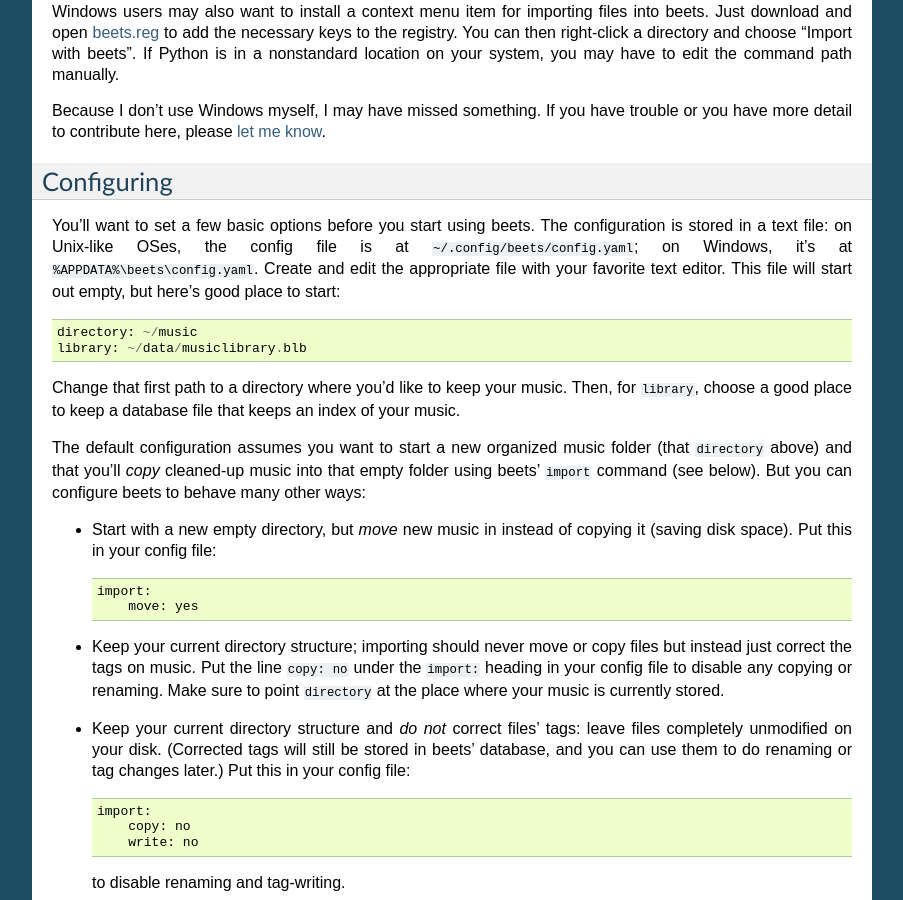
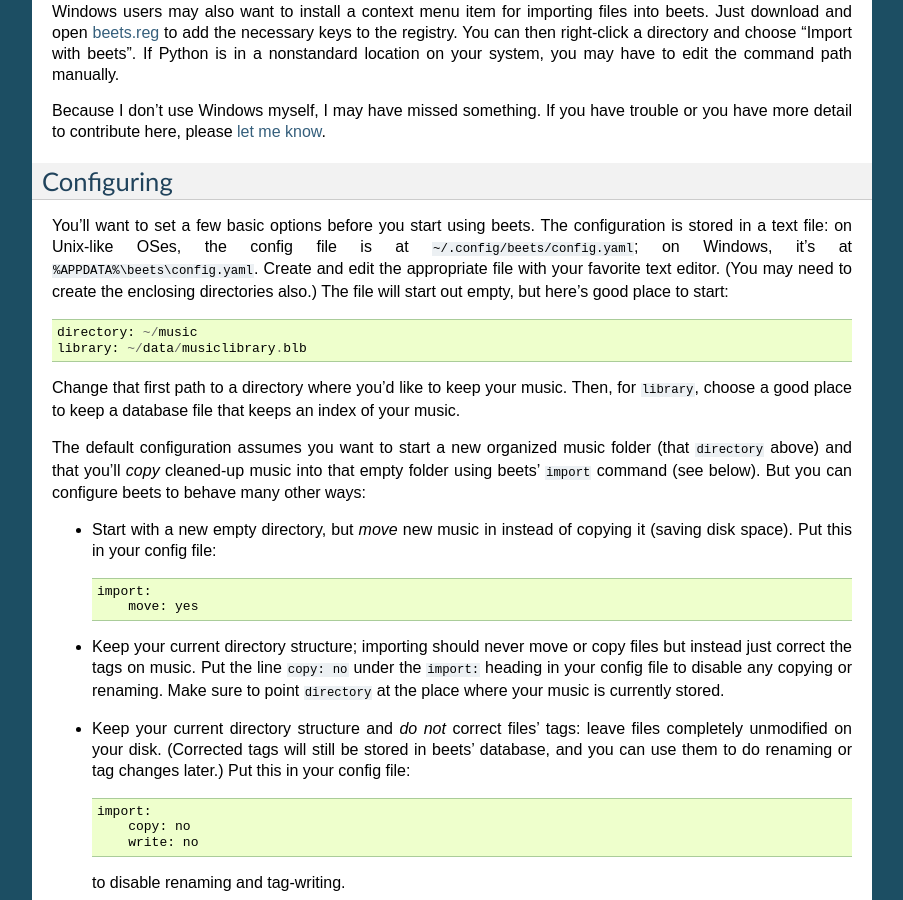
Before and after one commit to google-code-export/beets, a Sphinx documentation site: the page built from docs/guides/main.rst, in a window 1280 px wide and 900 px high, scrolled down 960 px. Shown: the whole window, without its empty margins (198-1101 px from the left). Built offline with Sphinx 7.4.7, drawn with Linux system fonts in a browser that asks for light colours.

Commit message:
docs: may need to create directories

```diff
--- a/docs/guides/main.rst
+++ b/docs/guides/main.rst
@@ -99,8 +99,8 @@
 configuration is stored in a text file: on Unix-like OSes, the config file is
 at ``~/.config/beets/config.yaml``; on Windows, it's at
 ``%APPDATA%\beets\config.yaml``. Create and edit the appropriate file with your
-favorite text editor. This file will start out empty, but here's good place to
-start::
+favorite text editor. (You may need to create the enclosing directories also.)
+The file will start out empty, but here's good place to start::
 
     directory: ~/music
     library: ~/data/musiclibrary.blb
```
